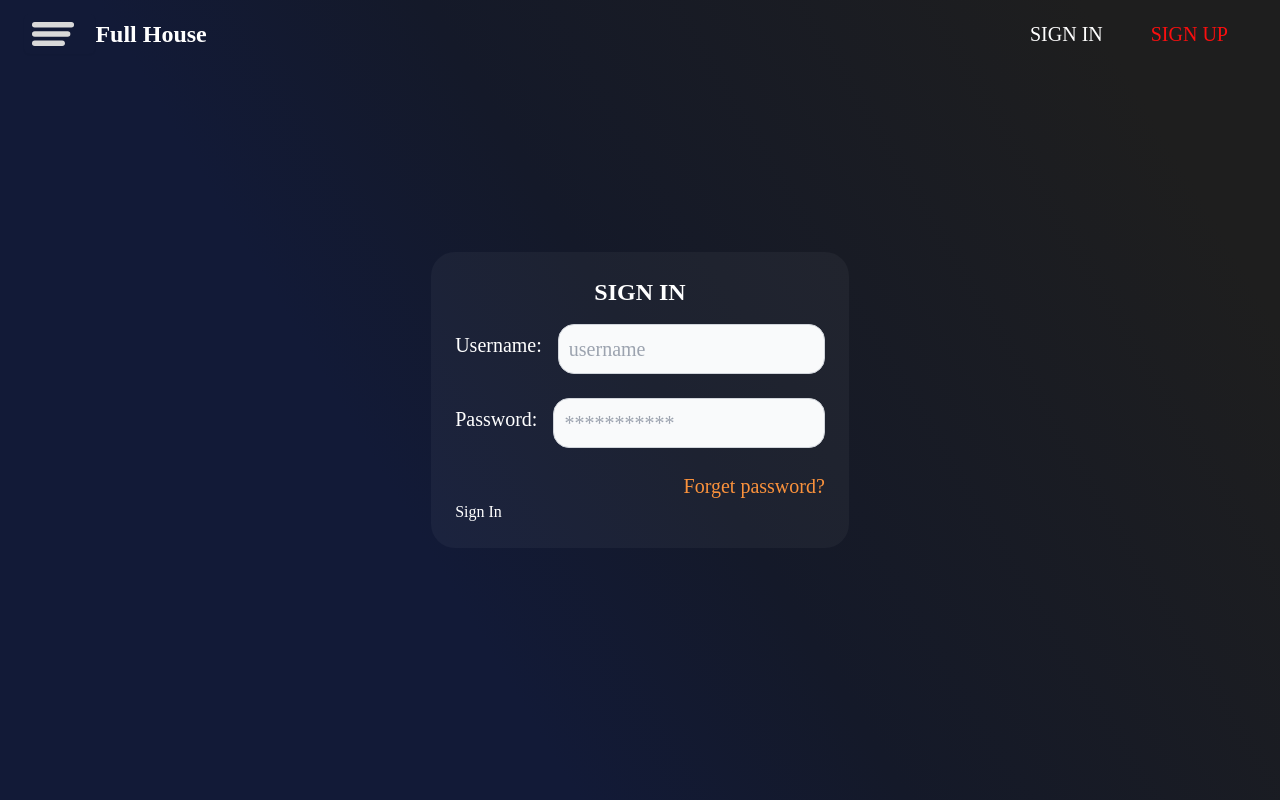
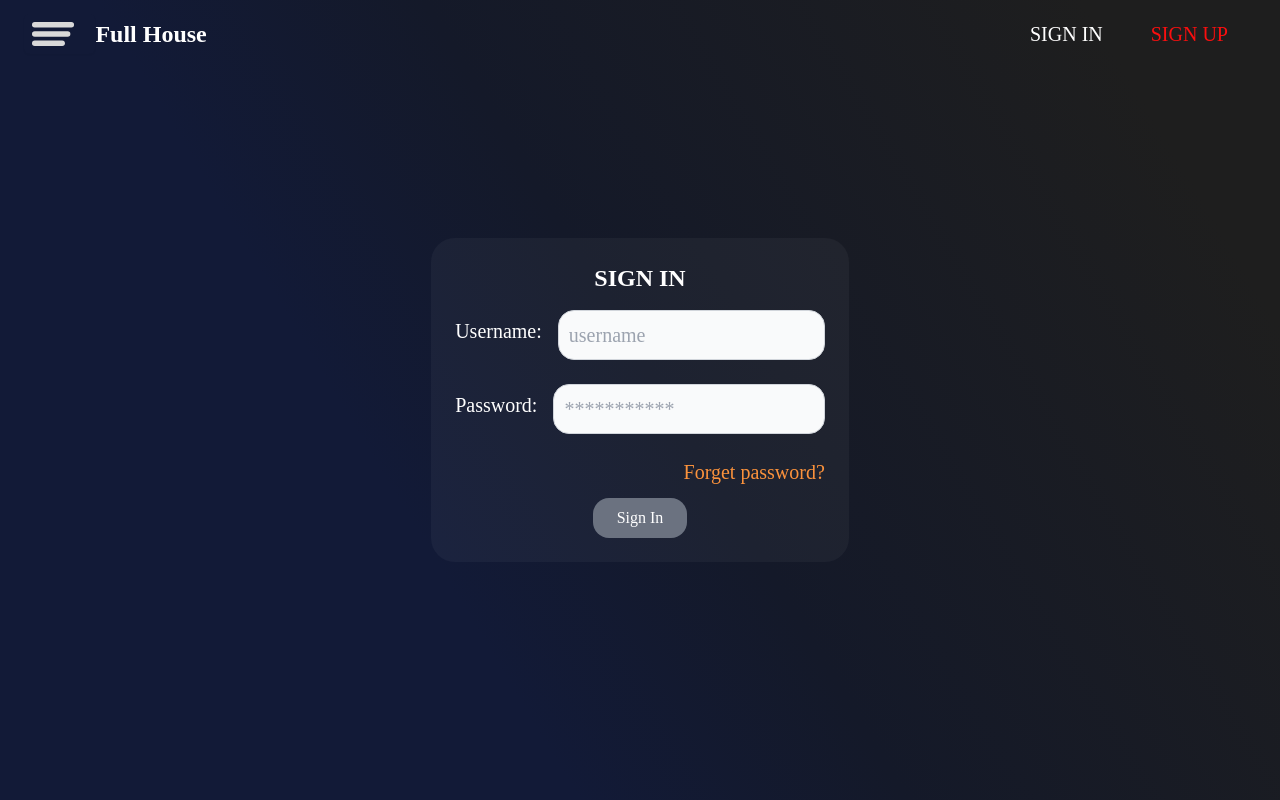
Before and after one commit to tquean15012003/sc2006_fullhouse_frontend, a React (Create React App) app: page /signin in a window 1280 px wide. Built offline with nearby package versions, Linux system fonts and the light colour scheme.

Commit message:
Update sign in page

```diff
--- a/src/pages/SignInPage/SignInPage.js
+++ b/src/pages/SignInPage/SignInPage.js
@@ -86,7 +86,9 @@ export default function SignInPage() {
               <input type="password" id="password" class="text-base md:text-xl bg-gray-50 border border-gray-300 text-gray-900 rounded-2xl focus:ring-blue-500 focus:border-blue-500 block w-full p-2.5" placeholder="***********" required />
             </div>
             <p className="cursor-pointer text-right text-base md:text-xl text-orange-400">Forget password?</p>
-            <button type="text">Sign In</button>
+            <div className="mt-3 flex justify-center items-center">
+              <button className="px-6 py-2 bg-gray-500 hover:bg-gray-200 hover:text-black rounded-2xl" type="text">Sign In</button>
+            </div>
           </form>
         </div>
       </div>
```
